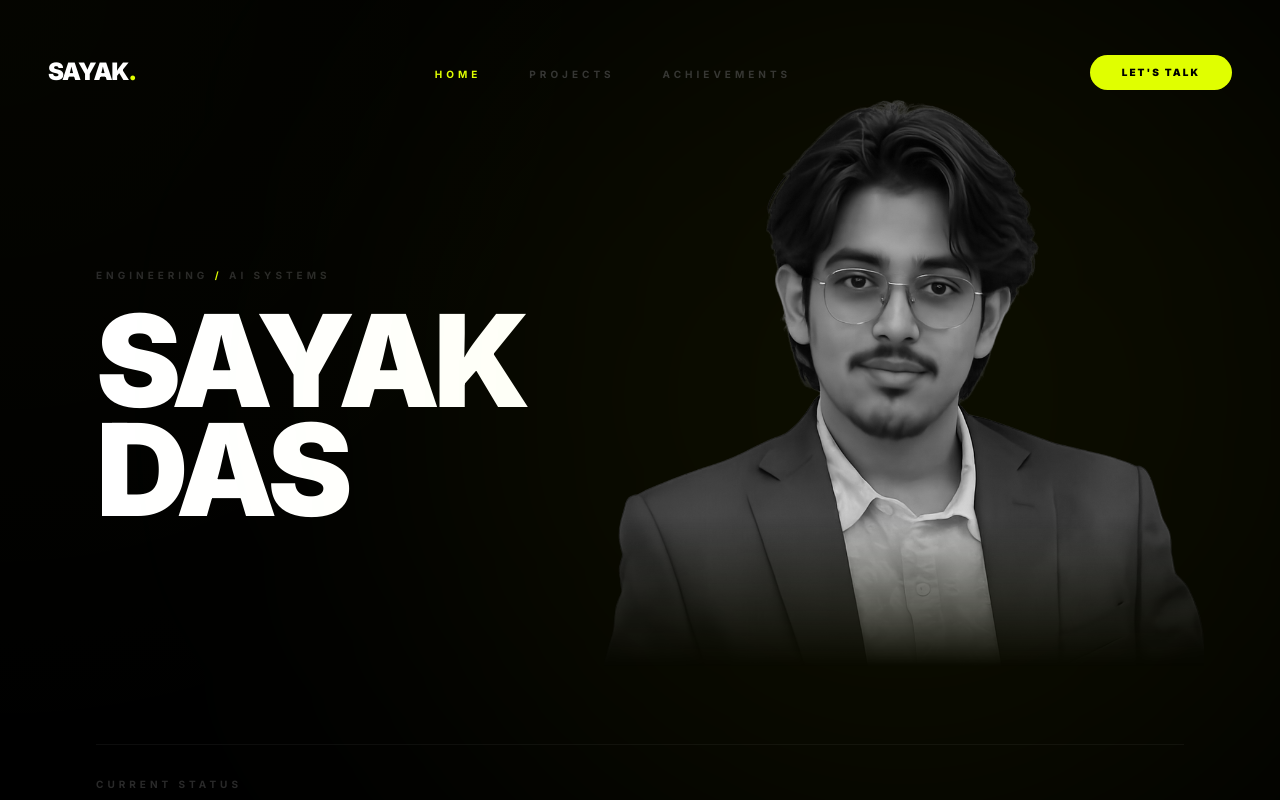
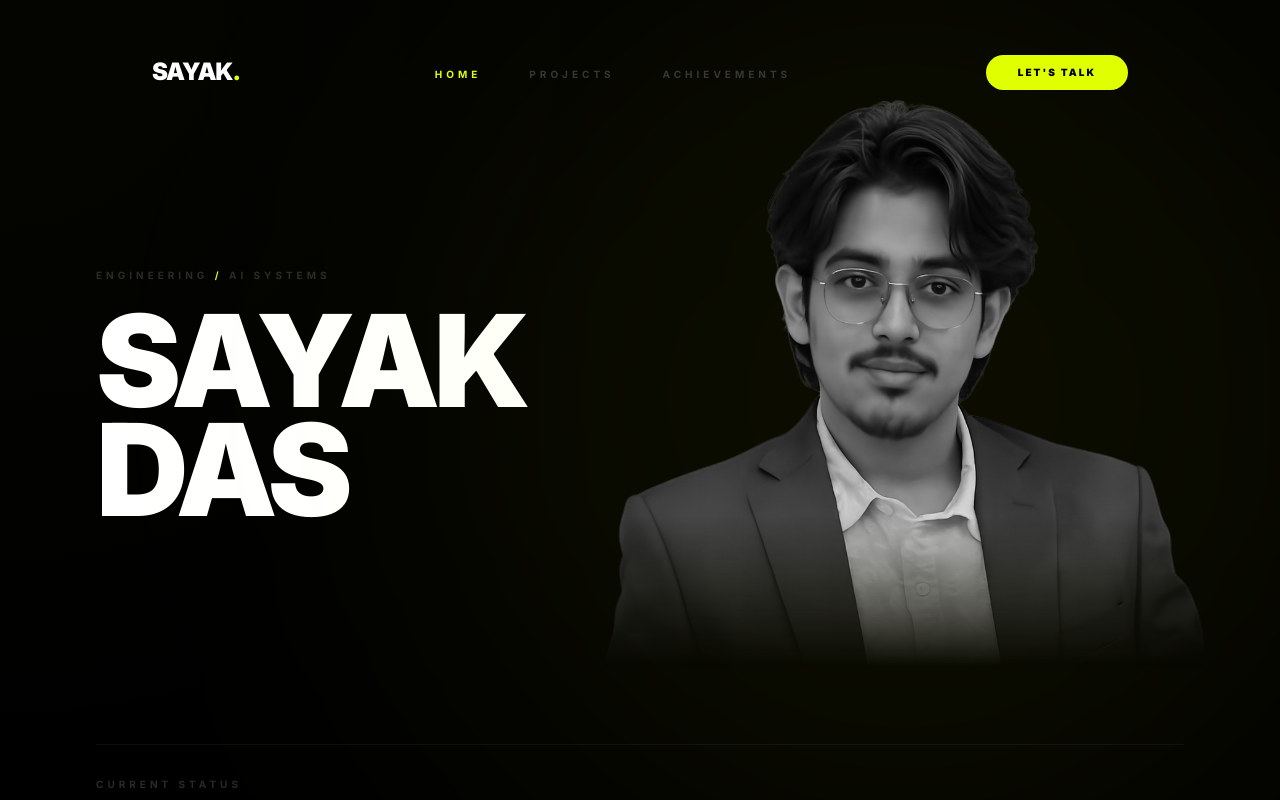
Before and after one commit to Xeffen07G/Portfolio, a React (Vite) app: page / in a window 1280 px wide. Shown: the top 800 px of the page. Built offline with nearby package versions, Linux system fonts and the light colour scheme.

Commit message:
style: further narrow navbar to 5xl for compact look

```diff
--- a/src/components/Navbar.jsx
+++ b/src/components/Navbar.jsx
@@ -31,7 +31,7 @@
           : "py-8 bg-transparent border-b border-transparent"
       }`}
     >
-      <div className="max-w-7xl mx-auto px-6 md:px-12 h-20 flex items-center justify-between">
+      <div className="max-w-5xl mx-auto px-6 h-20 flex items-center justify-between">
         {/* Simplified Logo */}
         <Link
           to="/"
```
